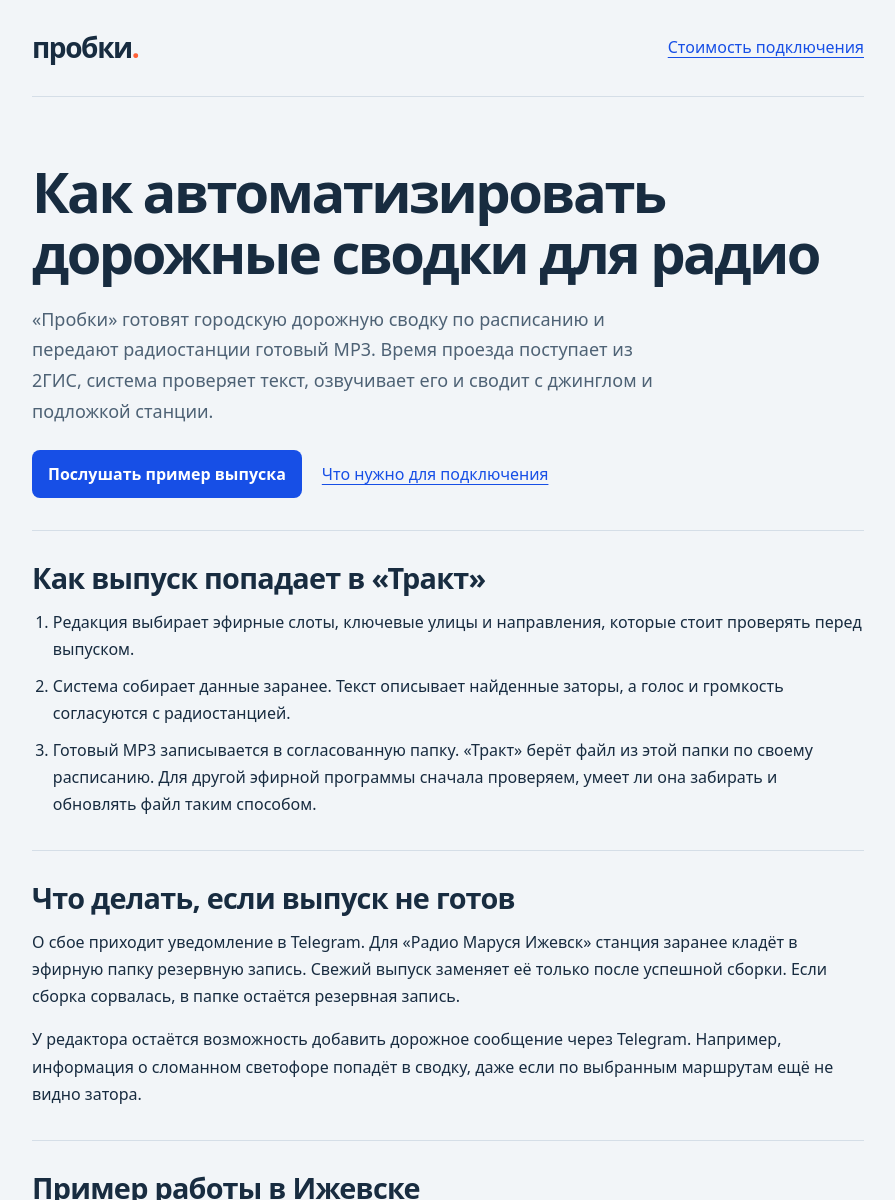
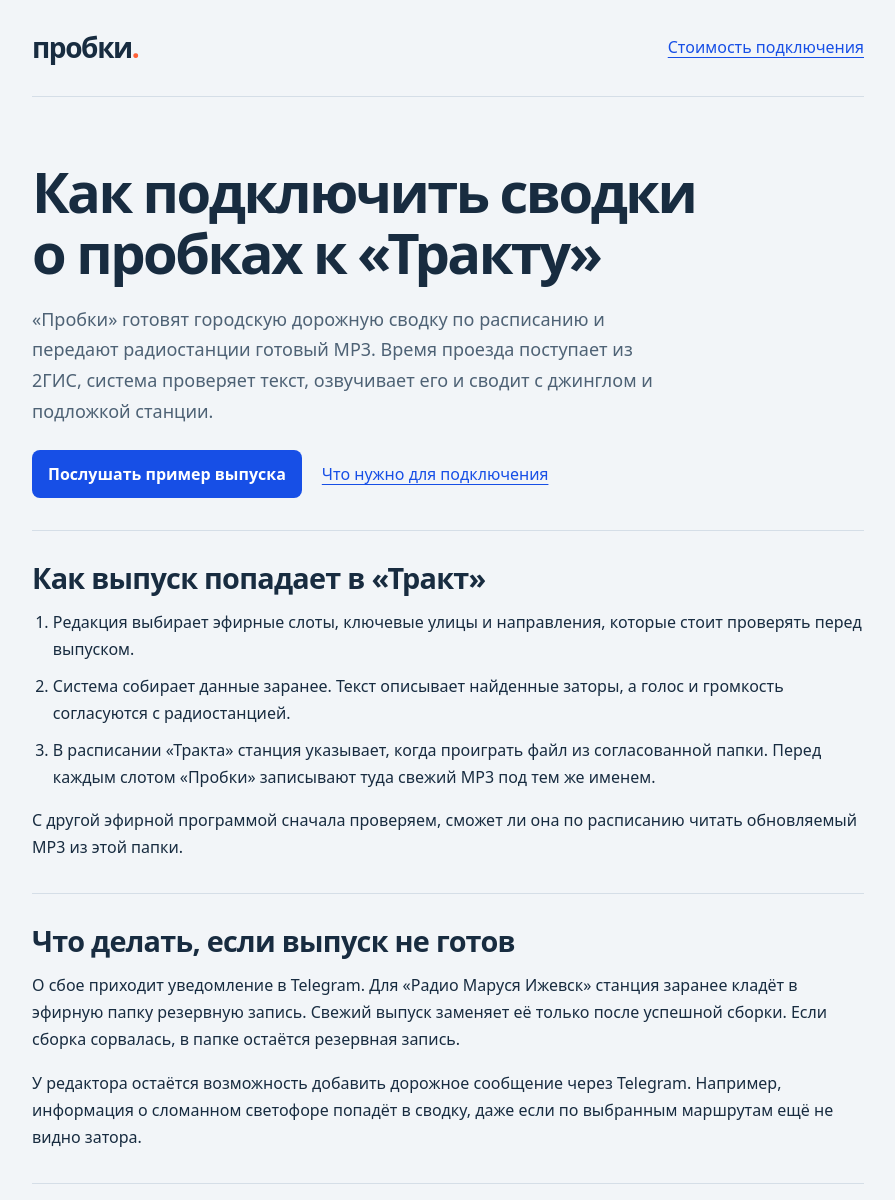
Before and after one commit to probki-program/probki-auto, a plain HTML site: page avtomatizatsiya-radio/index.html in a window 1280 px wide. Shown: the top 1200 px of the page, without its empty margins (192-1087 px from the left). Drawn offline with Linux system fonts and the light colour scheme.

Commit message:
Clarify search intent for radio traffic reports

```diff
--- a/avtomatizatsiya-radio/index.html
+++ b/avtomatizatsiya-radio/index.html
@@ -4,9 +4,9 @@
   <meta charset="utf-8">
   <meta name="viewport" content="width=device-width, initial-scale=1">
   <meta name="theme-color" content="#f2f5f8">
-  <meta name="description" content="Как автоматизировать дорожные сводки в радиоэфире: маршруты 2ГИС, готовый MP3 для «Тракта», резерв при сбое и пример радиостанции из Ижевска.">
+  <meta name="description" content="Как настроить автоматический выход сводок о пробках в «Тракте». Доставка MP3 в эфирную папку, расписание, резерв при сбое и пример «Радио Маруся Ижевск».">
   <link rel="canonical" href="https://probki-program.com/avtomatizatsiya-radio/">
-  <title>Автоматизация радиоэфира: дорожные сводки и «Тракт» — Пробки</title>
+  <title>Как подключить сводки о пробках к «Тракту» — Пробки</title>
   <style>
     :root {
       color-scheme: light;
@@ -50,7 +50,7 @@
       <nav aria-label="Навигация"><a href="../#pricing">Стоимость подключения</a></nav>
     </header>
     <main id="main">
-      <h1>Как автоматизировать дорожные сводки для радио</h1>
+      <h1>Как подключить сводки о пробках к «Тракту»</h1>
       <p class="intro">«Пробки» готовят городскую дорожную сводку по расписанию и передают радиостанции готовый MP3. Время проезда поступает из 2ГИС, система проверяет текст, озвучивает его и сводит с джинглом и подложкой станции.</p>
       <div class="actions">
         <a class="button" href="../#demo">Послушать пример выпуска</a>
@@ -62,8 +62,9 @@
         <ol>
           <li>Редакция выбирает эфирные слоты, ключевые улицы и направления, которые стоит проверять перед выпуском.</li>
           <li>Система собирает данные заранее. Текст описывает найденные заторы, а голос и громкость согласуются с радиостанцией.</li>
-          <li>Готовый MP3 записывается в согласованную папку. «Тракт» берёт файл из этой папки по своему расписанию. Для другой эфирной программы сначала проверяем, умеет ли она забирать и обновлять файл таким способом.</li>
+          <li>В расписании «Тракта» станция указывает, когда проиграть файл из согласованной папки. Перед каждым слотом «Пробки» записывают туда свежий MP3 под тем же именем.</li>
         </ol>
+        <p>С другой эфирной программой сначала проверяем, сможет ли она по расписанию читать обновляемый MP3 из этой папки.</p>
       </section>
 
       <section aria-labelledby="reserve">
```
Also changed, not shown: index.html (+4 -4 lines).
